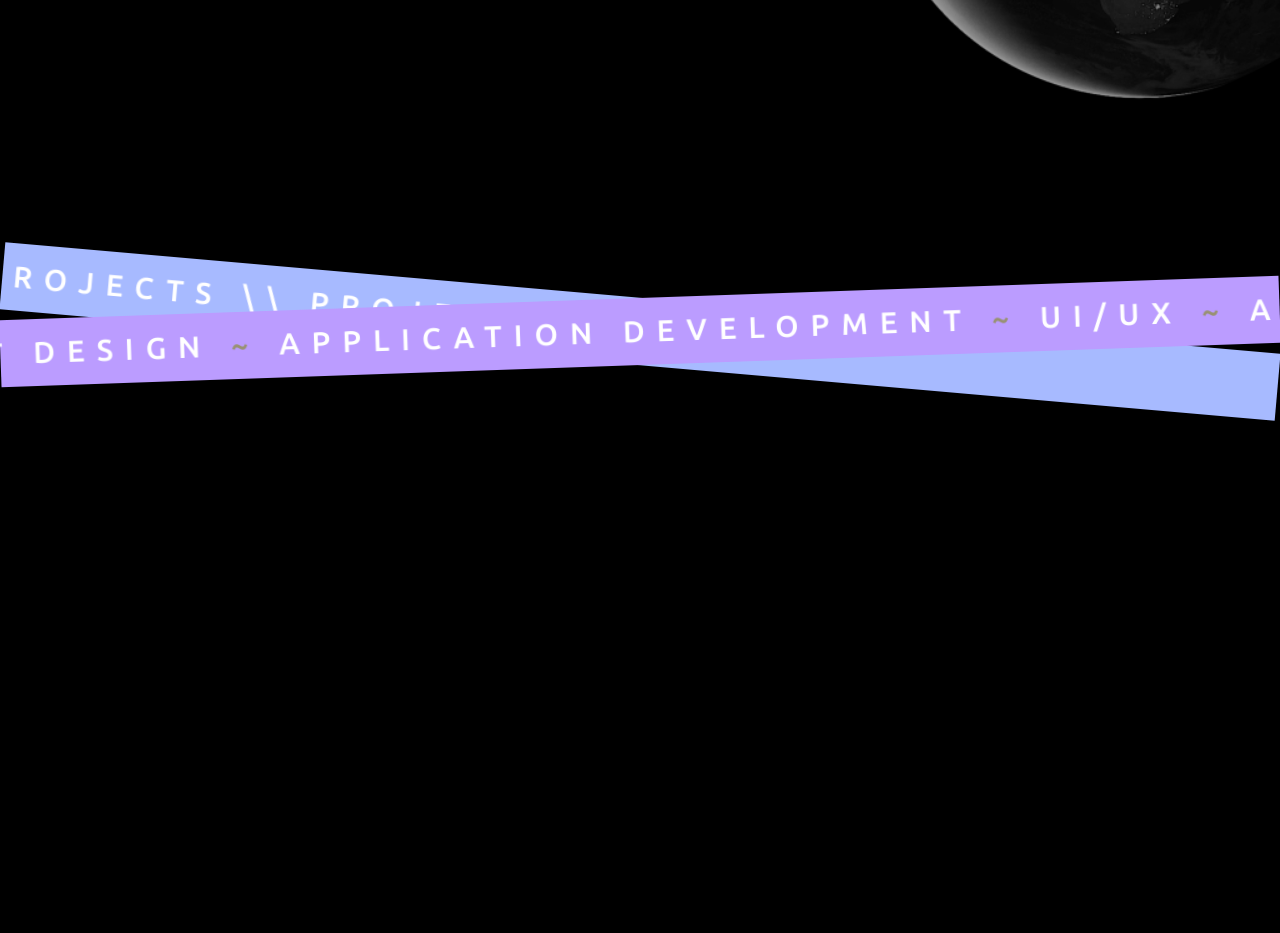
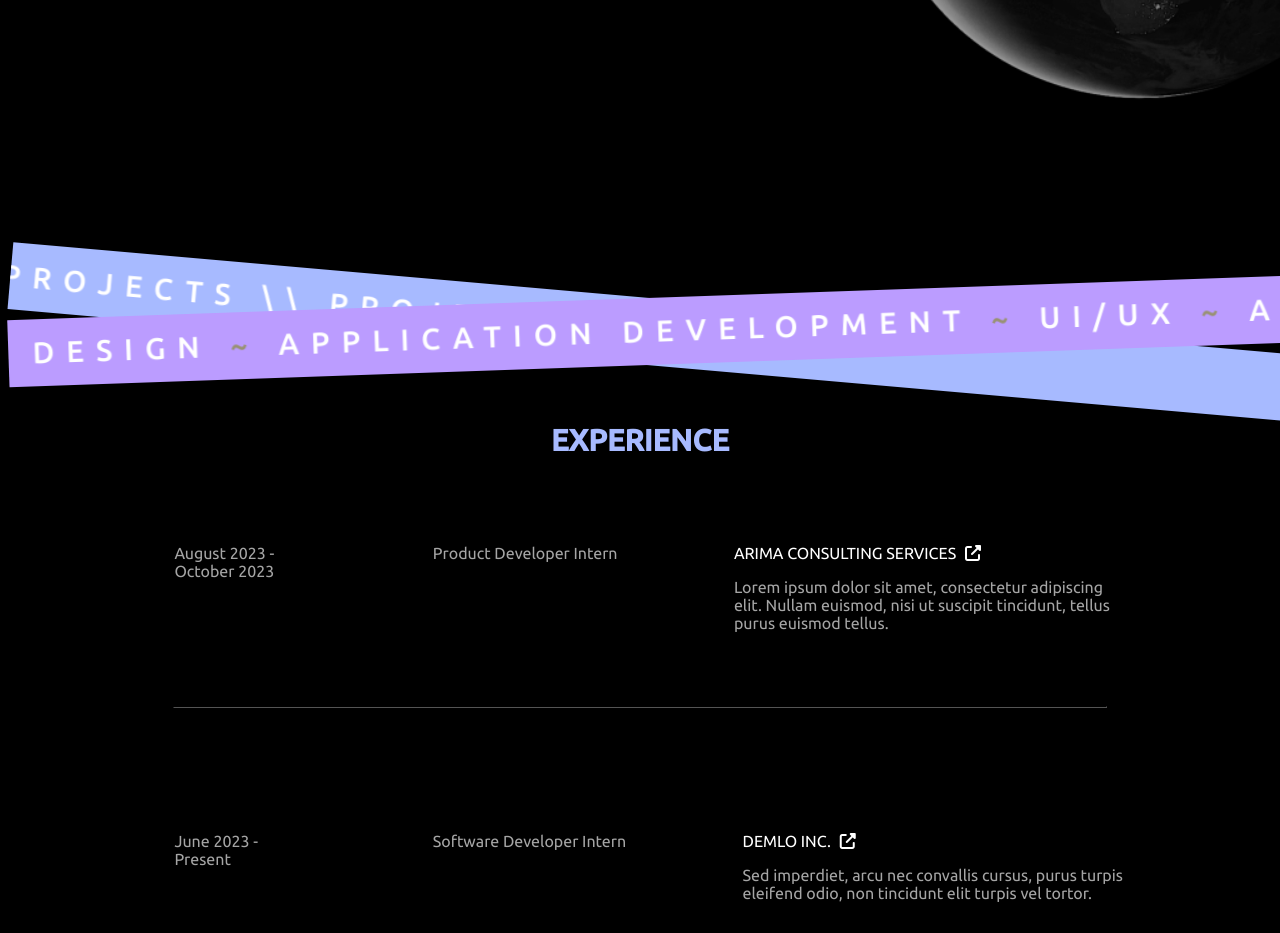
Before and after one commit to Miteshhsingla/PersonalPortfolio, a React (Create React App) app: page / in a window 1280 px wide. Shown: the part 1660-2593 px from the top of the page. Before the commit the page ends 2081 px from the top, so only its background shows below. Built offline with nearby package versions, Linux system fonts and the light colour scheme.

Commit message:
experience added

```diff
--- a/package.json
+++ b/package.json
@@ -3,6 +3,7 @@
   "version": "0.1.0",
   "private": true,
   "dependencies": {
+    "@fortawesome/fontawesome-free": "^6.5.1",
     "@testing-library/jest-dom": "^5.17.0",
     "@testing-library/react": "^13.4.0",
     "@testing-library/user-event": "^13.5.0",
--- a/src/App.js
+++ b/src/App.js
@@ -11,6 +11,7 @@ import Projects from './components/Projects';
 import Navbar from './components/Navbar';
 import test from './assets/progothon.png'
 import Footer from './components/Footercomp';
+import ExperienceSection from './components/Experience';
 
 
 const App = () => {
@@ -101,15 +102,16 @@ const App = () => {
         <div class="marquee2">
           <div>UI/UX  <span className='break'>~</span>  PRODUCT DESIGN  <span className='break'>~</span>  APPLICATION DEVELOPMENT  <span className='break'>~</span>  UI/UX  <span className='break'>~</span> ANDROID  <span className='break'>~</span>  VISUALS </div>
         </div>
+      </div>
 
-      </div>
       {/* <Projects /> */}
       {/* <Footer /> */}
       <div className="backtotop">
         <img src={img3} alt="arrow" onClick={scrollToTop} style={{ display: visible ? 'inline' : 'none' }} />
       </div>
-
-
+      <div>
+        <ExperienceSection />
+      </div>
 
     </div>
 
--- /dev/null
+++ b/src/components/Experience.js
@@ -0,0 +1,49 @@
+import React from 'react';
+import '../index.css';
+import '@fortawesome/fontawesome-free/css/all.css';
+
+
+const ExperienceSection = () => {
+    const experiences = [
+        {
+            date: 'August 2023 - October 2023',
+            designation: 'Product Developer Intern',
+            company: 'ARIMA CONSULTING SERVICES',
+            details: 'Lorem ipsum dolor sit amet, consectetur adipiscing elit. Nullam euismod, nisi ut suscipit tincidunt, tellus purus euismod tellus.',
+            companyLink: 'https://example.com', // Add the URL for the company link
+        },
+        {
+            date: 'June 2023 - Present',
+            designation: 'Software Developer Intern',
+            company: 'DEMLO INC.',
+            details: 'Sed imperdiet, arcu nec convallis cursus, purus turpis eleifend odio, non tincidunt elit turpis vel tortor.',
+            companyLink: 'https://example2.com', // Add the URL for the company link
+        },
+        // Add more experiences as needed
+    ];
+
+    return (
+        <div className="experience-section">
+            <h2 style={{ textAlign: 'center', fontSize: '30px', marginBottom: '20px', fontFamily: 'Ubuntu,sans-serif', color: '#a7baff' }}>EXPERIENCE</h2>
+            {experiences.map((experience, index) => (
+                <div key={index} className="experience-item">
+                    <div className="experience-details">
+                        <p style={{ marginLeft: "10%", color: '#a5a5a5', fontFamily: 'Ubuntu,sans-serif', maxWidth: '142px' }}>{experience.date}</p>
+                        <p style={{ marginLeft: "10%", color: '#a5a5a5', fontFamily: 'Ubuntu,sans-serif' }}>{experience.designation}</p>
+                        <div className='company-det' style={{ marginLeft: "10%", fontFamily: 'Ubuntu,sans-serif' }}>
+                            <p>
+                                <a href={experience.companyLink} target="_blank" rel="noopener noreferrer" style={{ color: '#ffffff', textDecoration: 'none' }}>
+                                    {experience.company} <i className="fas fa-external-link-alt" style={{ marginLeft: '5px' }}></i>
+                                </a>
+                            </p>
+                            <p className="company-details" style={{ color: '#a5a5a5' }}>{experience.details}</p>
+                        </div>
+                    </div>
+                    <hr style={{ borderColor: '#000000', borderWidth: '0.7px', width: '80%' }} />
+                </div>
+            ))}
+        </div>
+    );
+};
+
+export default ExperienceSection;
--- a/src/index.css
+++ b/src/index.css
@@ -171,7 +171,7 @@ body::-webkit-scrollbar {
 
 .heading::selection {
 
-  background: rgba(195, 190, 171, 1);
+  background: #a7baff;
 
   color: black;
 
@@ -471,6 +471,7 @@ body::-webkit-scrollbar {
 }
 
 .marquees {
+  position: relative;
   margin-top: 150px;
 }
 
@@ -714,3 +715,25 @@ body::-webkit-scrollbar {
   font-size: 2rem;
   font-family: 'Ubuntu', sans-serif;
 }
+
+.experience-details {
+  padding-bottom: 50px;
+  display: flex;
+  flex-direction: row;
+}
+
+.company-details {
+  width: 400px;
+  text-wrap: true;
+}
+
+.experience-item {
+  padding: 50px;
+}
+
+.experience-section {
+  align-items: center;
+  justify-content: center;
+  position: relative;
+  top: 300px;
+}
```
Also changed, not shown: src/components/Education.js (deleted), 1 other file (tests, documents, lock files or other folders).
